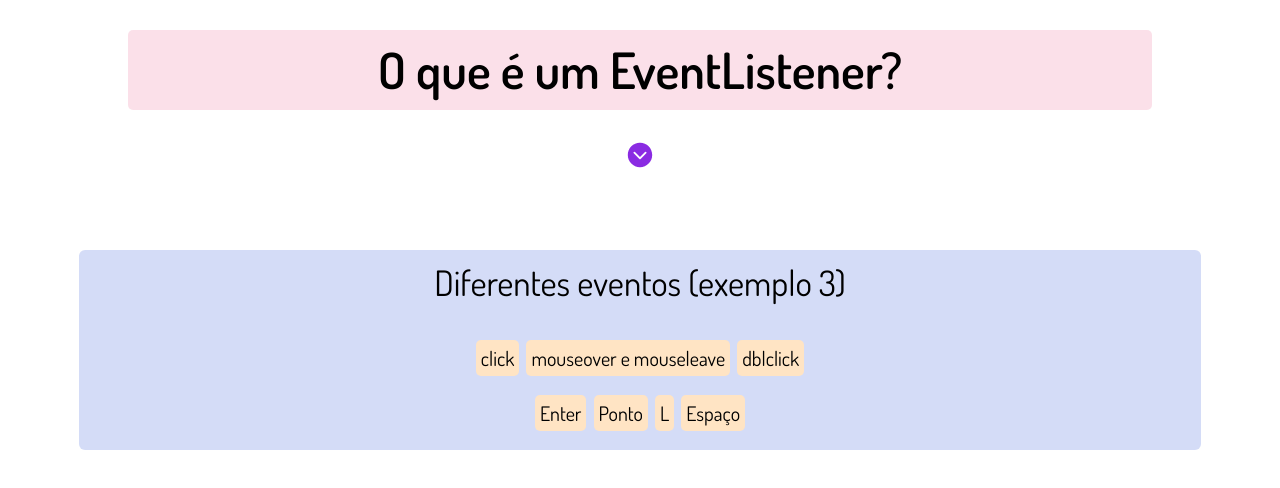
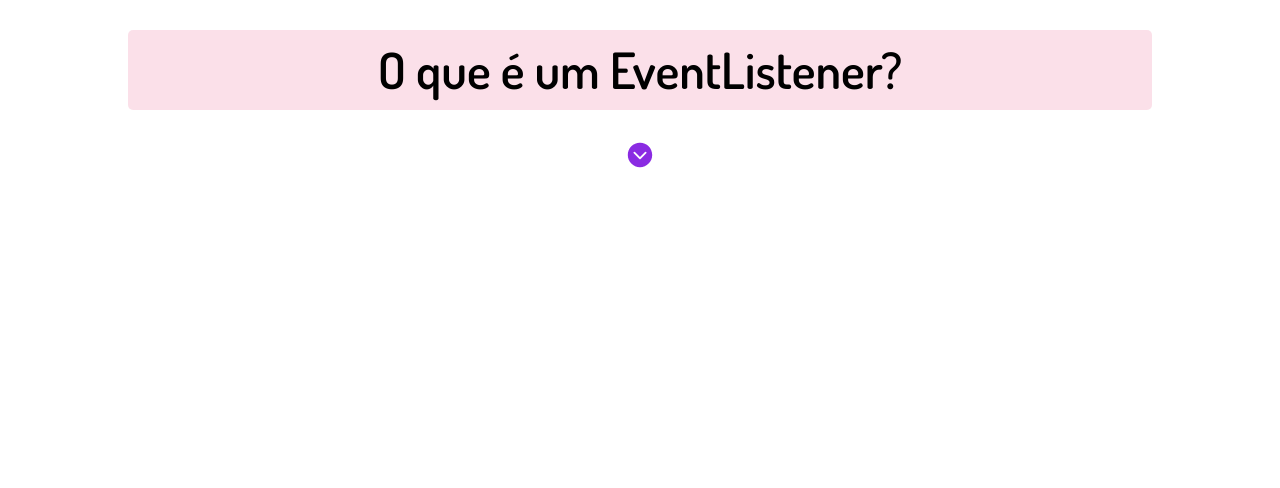
Before and after one commit to giselefcmacieira/EventListener, a plain HTML site: page index.html in a window 1280 px wide. Drawn offline with nearby package versions, Linux system fonts and the light colour scheme.

Commit message:
resolverndo o commit

```diff
--- a/index.html
+++ b/index.html
@@ -125,7 +125,7 @@
     <div class = "pratica">
         <ion-icon class ="icone voltar hide" name="chevron-back-circle"></ion-icon>
 
-        <div class = "exemplos">
+        <div class = "exemplos hide">
             <div class = "exemplo1">
                 <p class = "p hide">Adicionando um EventListener (exemplo 1)</p>
                 <ul class = "ul hide">
@@ -140,8 +140,8 @@
                 </ul>
             </div>
             <div class = "exemplo3 ">
-                <p class = "p">Diferentes eventos (exemplo 3)</p>
-                <ul class="ul ">
+                <p class = "p hide">Diferentes eventos (exemplo 3)</p>
+                <ul class="ul hide">
                     <li style="margin-bottom: 20px"><div class="click">click</div>
                         <div class="mouseover">mouseover e mouseleave</div>
                         <div class="dblclick">dblclick</div>
```
